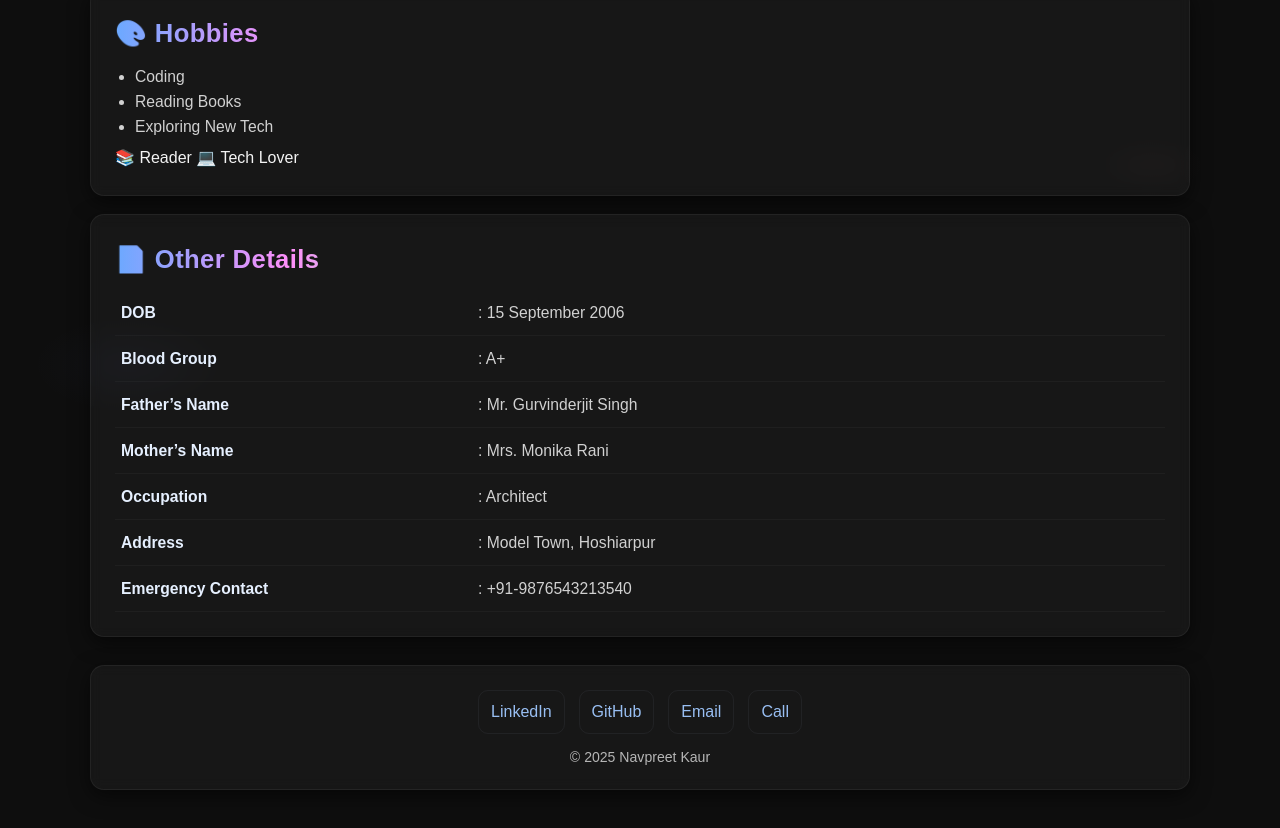
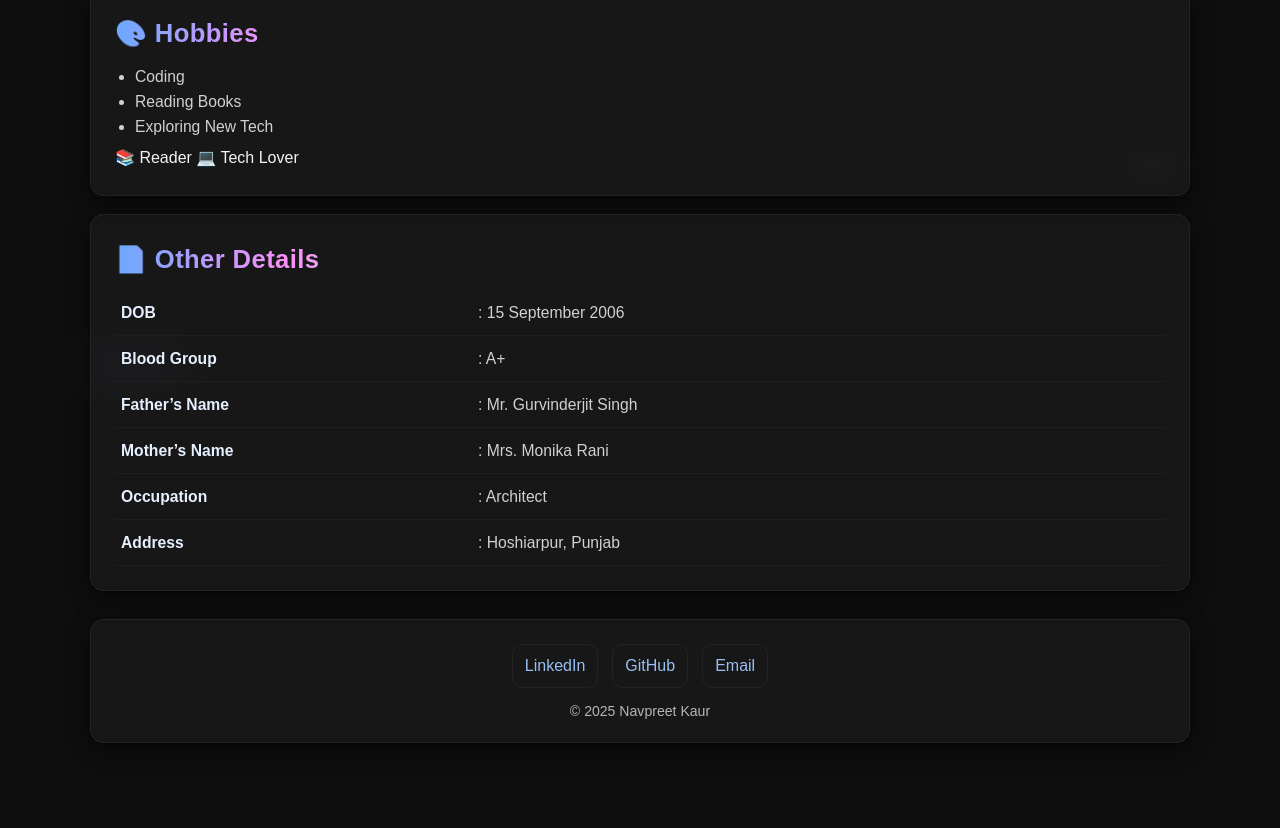
Before and after one commit to NavpreetKaur-cs/Newfinal-portfolio-my-page, a plain HTML site: page index.html in a window 1280 px wide. Shown: the part 2115-2943 px from the top of the page. After the commit the page ends 2898 px from the top, so only its background shows below. Drawn offline with Linux system fonts and the light colour scheme.

Commit message:
changesjdls

```diff
--- a/index.html
+++ b/index.html
@@ -48,7 +48,6 @@
             <b><i>NIT Jalandhar</i></b> pursuing B.Tech in <b><i>Computer Science</i></b>.
         </p>
 
-        <!-- Interactive Tools -->
         <div class="fun-tools">
             <button class="fun-btn" onclick="alert('🚀 Confidence Boost Activated!')">🚀 Boost Mode</button>
             <button class="fun-btn" onclick="alert('💡 You are Brilliant!')">💡 Idea Spark</button>
@@ -157,8 +156,7 @@
             <tr><td><b>Father’s Name</b></td><td>: Mr. Gurvinderjit Singh</td></tr>
             <tr><td><b>Mother’s Name</b></td><td>: Mrs. Monika Rani</td></tr>
             <tr><td><b>Occupation</b></td><td>: Architect</td></tr>
-            <tr><td><b>Address</b></td><td>: Model Town, Hoshiarpur</td></tr>
-            <tr><td><b>Emergency Contact</b></td><td>: +91-9876543213540</td></tr>
+            <tr><td><b>Address</b></td><td>: Hoshiarpur, Punjab</td></tr>
         </table>
     </section>
 
@@ -167,7 +165,6 @@
             <a href="https://www.linkedin.com/in/navpreet-kaur-967b78383" target="_blank">LinkedIn</a>
             <a href="https://github.com/NavpreetKaur-cs" target="_self">GitHub</a>
             <a href="mailto:navpreetkaur@example.com">Email</a>
-            <a href="tel:+911234567890">Call</a>
         </div>
         <p>&copy; 2025 Navpreet Kaur</p>
     </footer>
```
